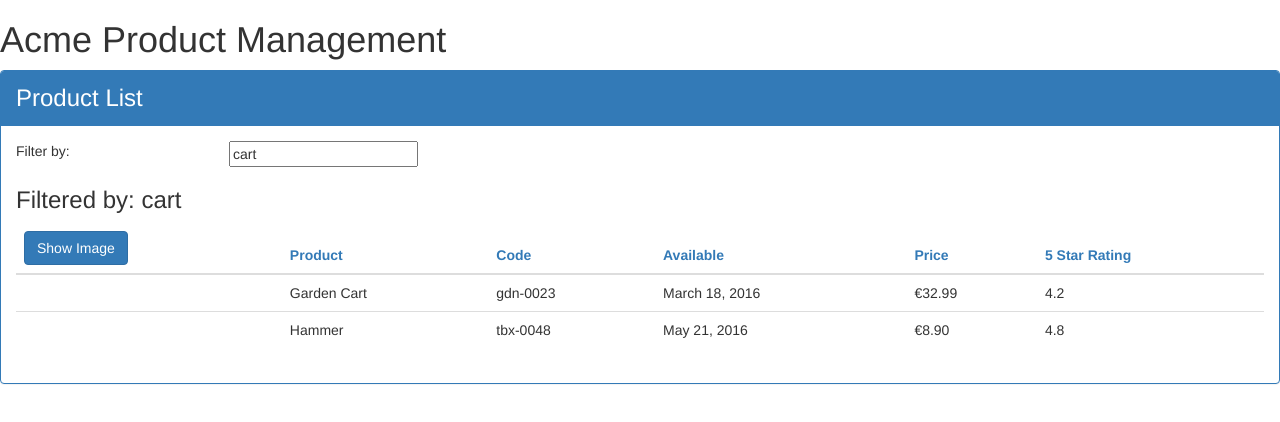
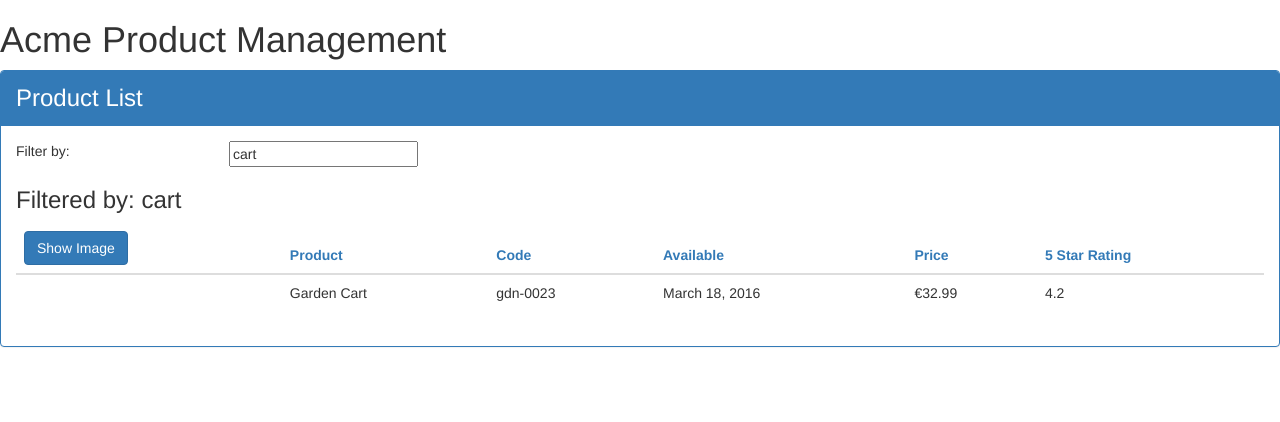
Before and after one commit to ALFTavares/LearningAngular, an Angular app: page / in a window 1280 px wide. Shown: the top 422 px of the page. Built offline with nearby package versions, Linux system fonts and the light colour scheme.

Commit message:
Added a custom pipe for the filter

```diff
--- a/src/app/app.module.ts
+++ b/src/app/app.module.ts
@@ -4,6 +4,7 @@
 
 import { AppComponent } from './app.component';
 import { ProductListComponent } from './products/product-list.component';
+import { ProductFilterPipe } from './products/product-filter.pipe';
 
 @NgModule({
   imports: [
@@ -12,7 +13,8 @@
   ],
   declarations: [
     AppComponent,
-    ProductListComponent
+    ProductListComponent,
+    ProductFilterPipe
   ],
   providers: [],
   bootstrap: [AppComponent]
--- /dev/null
+++ b/src/app/products/product-filter.pipe.ts
@@ -0,0 +1,14 @@
+import { PipeTransform, Pipe } from "@angular/core";
+import { IProduct } from "./product";
+
+@Pipe({
+    name: 'productFilter'
+})
+export class ProductFilterPipe implements PipeTransform {
+    transform(value: IProduct[], filterBy: string): IProduct[] {
+        filterBy = filterBy ? filterBy.toLowerCase() : null;
+        return filterBy ? value.filter((product: IProduct) =>
+            product.productName.toLocaleLowerCase().indexOf(filterBy) !== -1) : value;
+    }
+
+}
--- a/src/app/products/product-list.component.html
+++ b/src/app/products/product-list.component.html
@@ -33,7 +33,7 @@
                     </tr>
                 </thead>
                 <tbody>
-                    <tr *ngFor="let product of products">
+                    <tr *ngFor="let product of products | productFilter:listFilter">
                         <td>
                             <img *ngIf="showImage"
                                 [src]="product.imageUrl"
```
